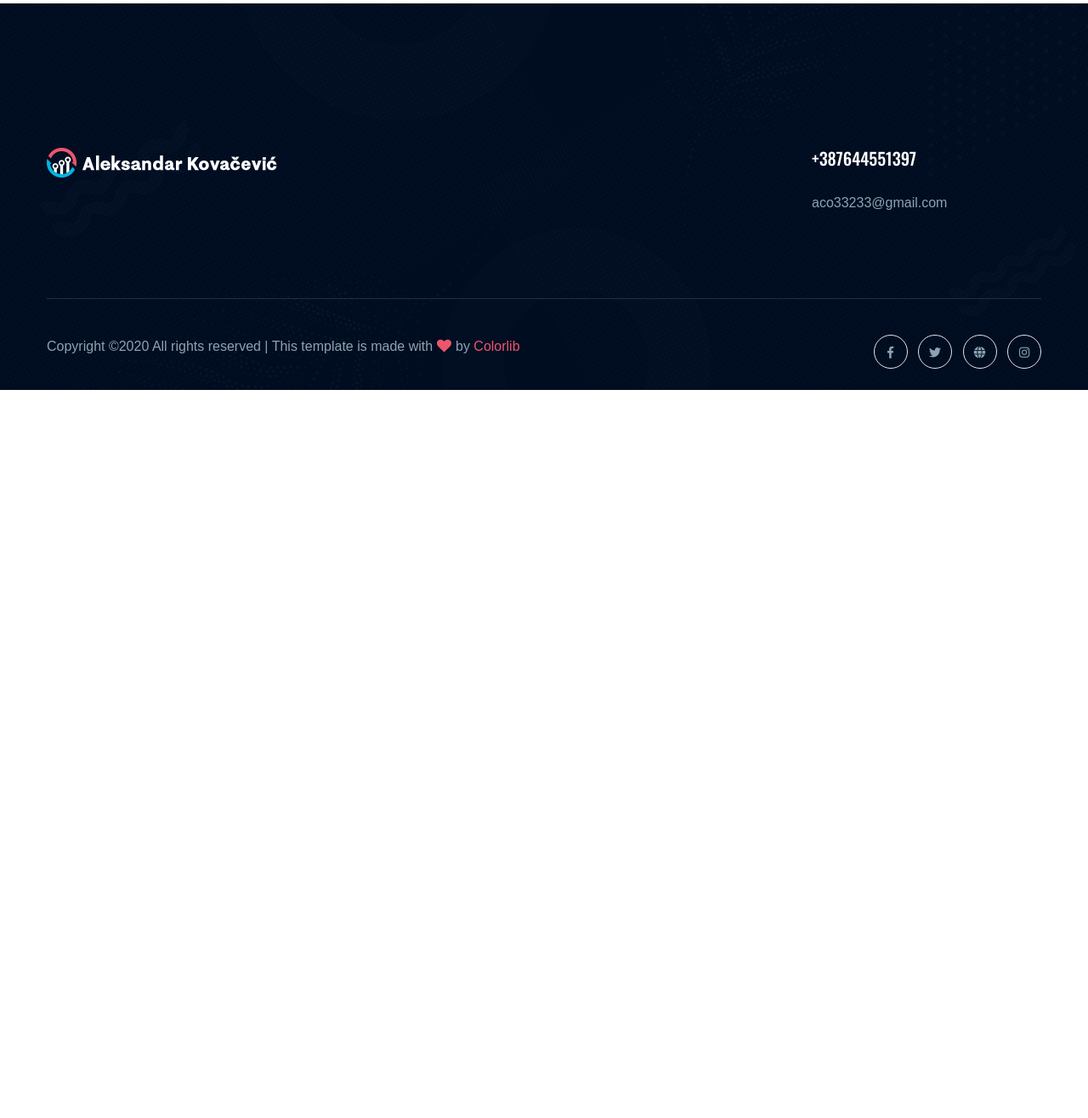
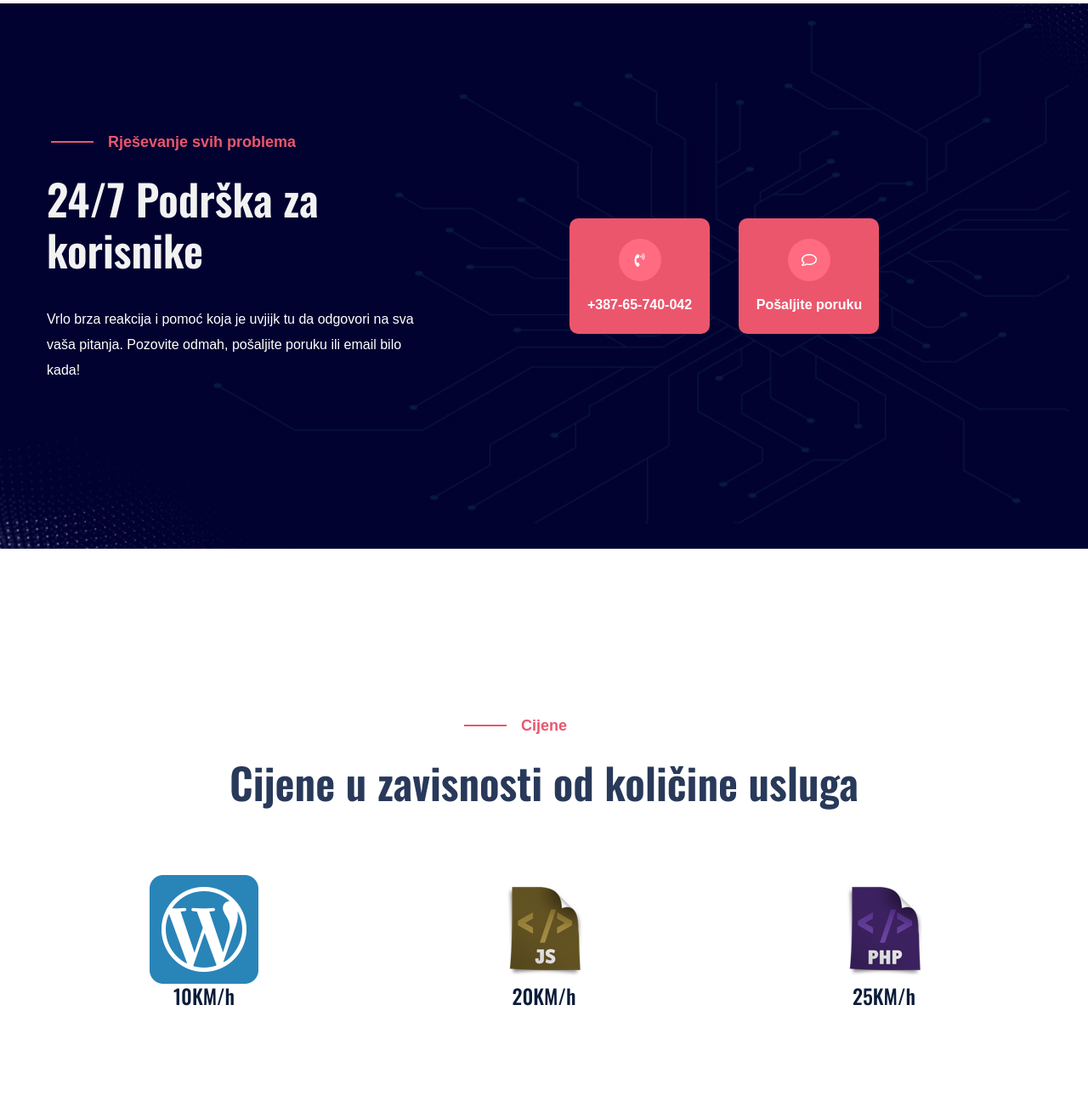
Before and after one commit to aco33233/portfolio, a plain HTML site: page index.html in a window 1280 px wide. Shown: the part 2104-3420 px from the top of the page at 85% size. Before the commit the page ends 2563 px from the top, so only its background shows below. Drawn offline with nearby package versions, Linux system fonts and the light colour scheme; a web font is replaced by a local one.

Commit message:
Add files via upload

```diff
--- a/index.html
+++ b/index.html
@@ -248,8 +248,93 @@
             </div>
         </div>
         <!-- Services Area End -->
-        <!-- Search domain Start -->
+               <!-- Support Area Start -->
+        <section class="support-area section-bg pt-150 pb-150" data-background="assets/img/gallery/section_bg03.jpg">
+            <div class="container">
+                <div class="row align-items-center justify-content-between">
+                    <div class="col-lg-5">
+                        <div class="support-caption">
+                        <!-- Section Tittle -->
+                        <div class="section-tittle section-tittle5">
+                            <span>Rješevanje svih problema</span>
+                            <h2>24/7 Podrška za korisnike</h2>
+                            <p class="support-details">Vrlo brza reakcija i pomoć koja je uvjijk tu da odgovori na sva vaša pitanja. Pozovite odmah, pošaljite poruku ili email bilo kada!</p>
+                        </div>
+                        </div>
+                    </div>
+                    <div class="col-lg-6">
+                        <div class="support-number">
+                            <!-- Single contact -->
+                            <div class="single-contact text-center">
+                                <div class="contact-icon">
+                                    <i class="fas fa-phone-volume"></i>
+                                </div>
+                                <div class="contact-number">
+                                    <span>+387-65-740-042</span>
+                                </div>
+                            </div>
+                            <!-- Single contact -->
+                            <div class="single-contact text-center">
+                                <div class="contact-icon">
+                                    <i class="far fa-comment"></i>
+                                </div>
+                                <div class="contact-number">
+                                    <span>Pošaljite poruku</span>
+                                </div>
+                            </div>
+                        </div>
+                    </div>
+                </div>
+            </div>
+        </section>
+        <!-- Support Area End -->
 
+          <!-- Blog Area Start -->
+          <section class="blogs-area section-padding30">
+            <div class="container">
+                <div class="row">
+                    <div class="col-lg-12">
+                        <!-- Section Tittle -->
+                        <div class="section-tittle text-center mb-80">
+                            <span>Cijene</span>
+                            <h2>Cijene u zavisnosti od količine usluga</h2>
+                        </div>
+                    </div>
+                </div>
+                <div class="row">
+                    <div class="col-lg-4 col-md-6">
+                        <div class="single-blogs mb-100">
+                            <div style="text-align: center;">
+                                <img style="max-width: 100%; max-height: 100%;" src="img/wordpress.png" alt="">
+
+
+                                <h4><a href="#">10KM/h</a></h4>
+                            </div>
+                        </div>
+                    </div>
+                    <div class="col-lg-4 col-md-6">
+                        <div class="single-blogs mb-100">
+                            <div style="text-align: center;">
+                                <img style="max-width: 100%; max-height: 100%;" src="img/javascript.png" alt="">
+
+
+                                <h4><a href="#">20KM/h</a></h4>
+                            </div>
+                        </div>
+                    </div>
+                    <div class="col-lg-4 col-md-6">
+                        <div class="single-blogs mb-100">
+                            <div style="text-align: center;">
+                                <img style="max-width: 100%; max-height: 100%;" src="img/php.png" alt="">
+
+
+                                <h4  ><a  href="#">25KM/h</a></h4>
+                            </div>
+                        </div>
+                    </div>
+                </div>
+            </div>
+        </section>
         <!-- Blog Area End -->
 
     </main>
```
